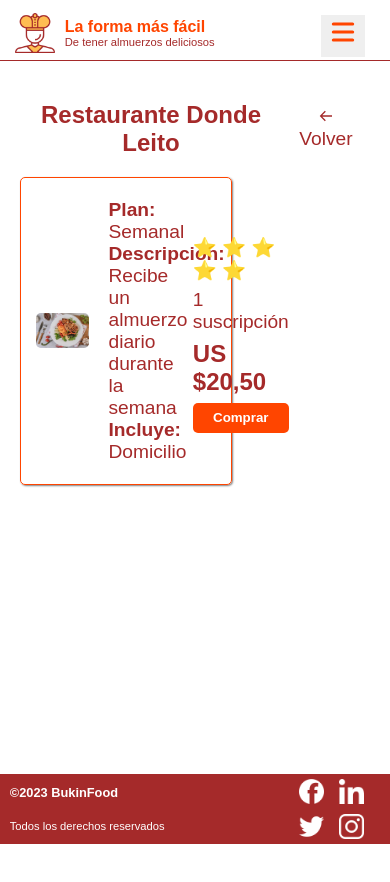
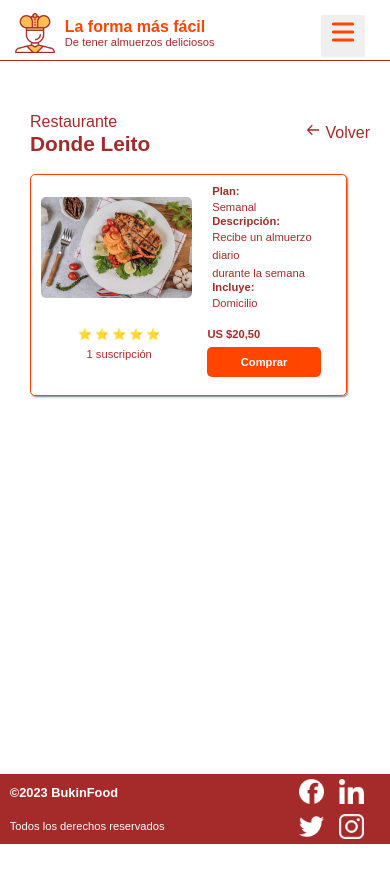
Before and after one commit to JuanNicolas14/proyectoFinalCTD, a React (Vite) app in the folder Frontend/: page /detalle in a window 390 px wide. Shown: the top 882 px of the page. Built offline with nearby package versions, Linux system fonts and the light colour scheme.

Commit message:
historia de usuario 6, agregamos diseño responsive a la vista de detalle del producto y la funcionalidad para volver atras

```diff
--- a/Frontend/src/Vistas/Detalle.jsx
+++ b/Frontend/src/Vistas/Detalle.jsx
@@ -13,7 +13,7 @@ const Detalle = () => {
           className='producto-nombre'
           style={{ textDecoration: 'none' }}
         >
-          <h2>Restaurante Donde Leito</h2>
+          <h2><span>Restaurante</span><br/> Donde Leito</h2>
           <div>
             <BiArrowBack/> <span>Volver</span>
           </div>
--- a/Frontend/src/index.css
+++ b/Frontend/src/index.css
@@ -34,8 +34,11 @@ section{
 .detalle-producto .producto-nombre {
   display: flex;
   justify-content: space-between;
-  text-align: center;
+  text-align: start;
   align-items: center;
+}
+.detalle-producto .producto-nombre span{
+  font-weight: 300;
 }
 .detalle-producto .producto-nombre div {
   color: var(--main-color);
@@ -103,6 +106,40 @@ section{
 
 
 /* ---------------------- MEDIA QUERIES -----------------------*/
+@media (max-width: 1250px) {
+  /*---------------- PAGINA DETALLE ----------------------*/
+  .detalle-producto p, .detalle-producto li, .detalle-producto span {
+    font-size: .8rem;
+  }
+  .detalle-producto .producto-nombre span {
+    font-size: 1.2rem;
+  }
+  .detalle-producto img{
+    width: 39%;
+  }
+  .detalle-producto .producto-plan {
+    width: 30%;
+  }
+}
+
+@media (max-width: 1024px) {
+  /*---------------- PAGINA DETALLE ----------------------*/
+  .detalle-producto article {
+    width: 85%;
+  }
+  .detalle-producto p, .detalle-producto li, .detalle-producto span {
+    font-size: .9rem;
+  }
+  .detalle-producto img{
+    margin: 10px;
+    width: 37%;
+  }
+
+  .detalle-producto button {
+    font-size: .7rem;
+    width: 90%;
+  }
+}
 
 @media (max-width: 768px) {
   main {
@@ -112,8 +149,70 @@ section{
   section {
     max-width: 95%;
   }
+
+  /*---------------- PAGINA DETALLE ----------------------*/
+  .detalle-producto article {
+    width: 90%;
+  }
+  .detalle-producto p, .detalle-producto li, .detalle-producto span {
+    font-size: .7rem;
+  }
 }
 
 @media (max-width: 480px) {
+  /*---------------- PAGINA DETALLE ----------------------*/
+  .main-detail {
+    padding: 10px;
+  }
+  .detalle-producto .producto-nombre{
+    text-align: start;
+  }
+  .detalle-producto .producto-nombre h2 {
+    margin-right: 50px;
+    font-size: 1.3rem;
+  }
+  .detalle-producto .producto-nombre span{
+    font-size: 1rem;
+  }
+  .detalle-producto article {
+    justify-content: start;
+    flex-wrap: wrap;
+    max-height: 350px;
+  }
+  .detalle-producto img {
+    width: 48%;
+    height: 50%;
+  }
+  .detalle-producto .producto-plan {
+    width: 40%;
+  }
+  .detalle-producto ul {
+    margin: 5px;
+  }
+  .detalle-producto .producto-precio {
+    padding: 0 0 15px;
+    display: flex;
+    flex-direction: row;
+    justify-content: space-evenly;
+    width: 100%;
+  }
+  .detalle-producto .producto-precio .suscripcion{
+    width: 48%;
+    margin-bottom: 20px;
+    display: flex;
+    flex-direction: column;
+    align-items: center;
+  }
+  .detalle-producto .precio {
+    width: 40%;
+    align-items: center;
+    text-align: start;
+  }
+}
 
+@media (max-width: 360px){
+  /*--------------------- PAGINA DETALLE  ---------------------*/
+  .detalle-producto p, .detalle-producto li, .detalle-producto span {
+    font-size: .63rem;
+  }
 }
```
